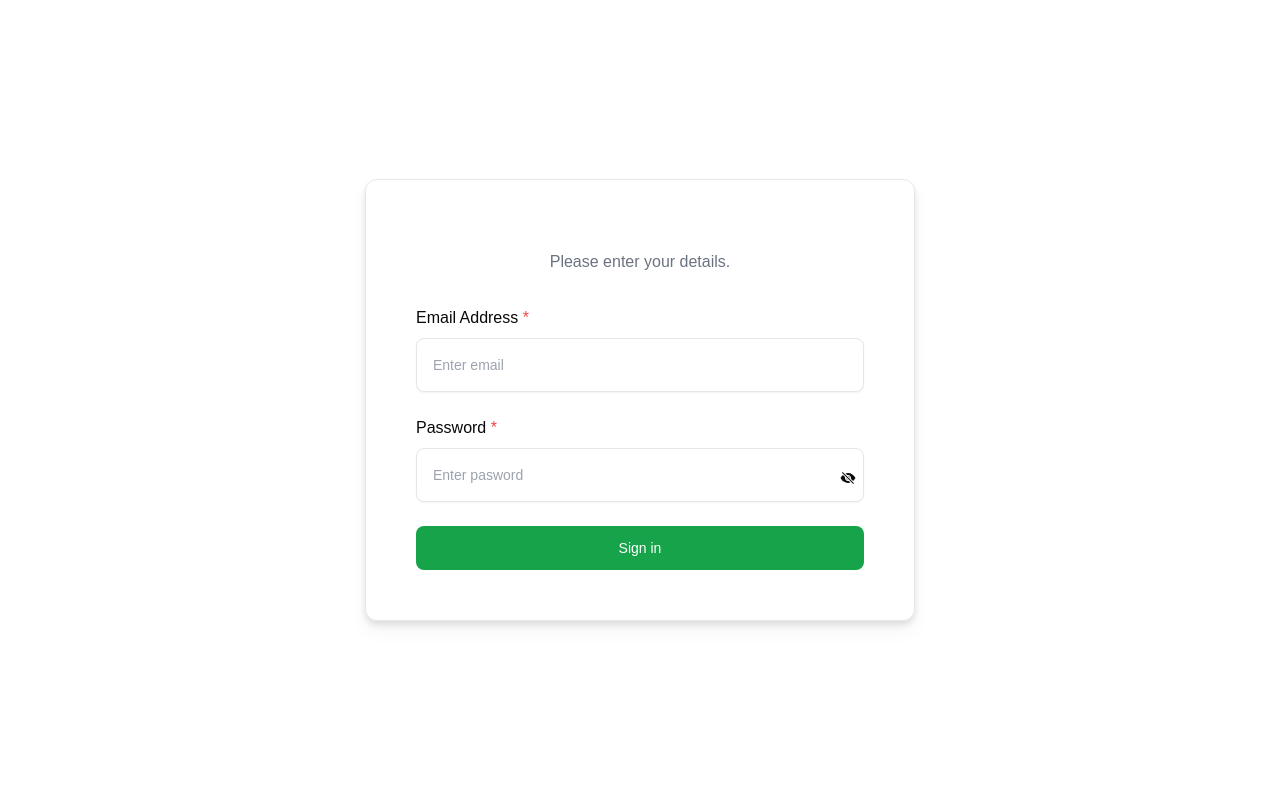
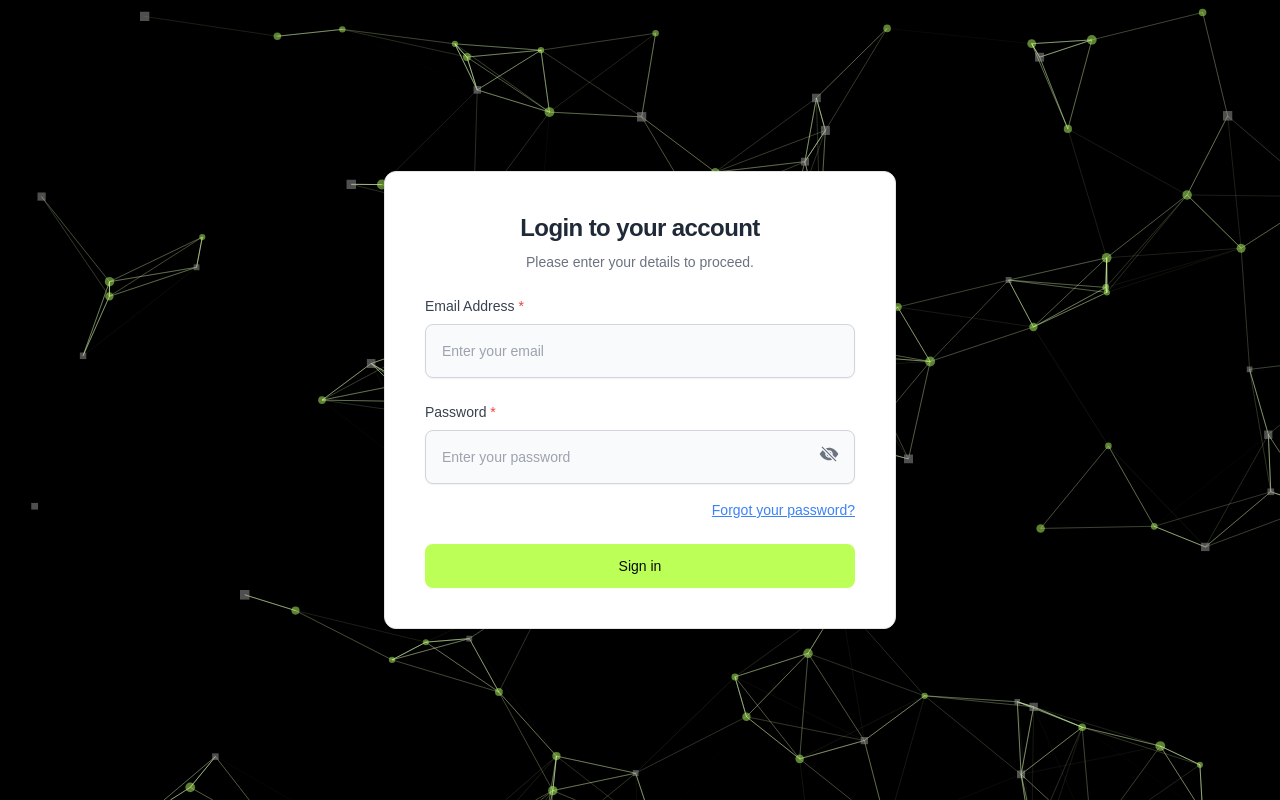
Before and after one commit to Inspectra-Cyber-Team/Inspectra-Admin, a Next.js app: page /auth/login in a window 1280 px wide. Built offline with nearby package versions, Linux system fonts and the light colour scheme; no server answers.

Commit message:
add particlejs and design login form

```diff
--- a/app/(auth)/auth/login/page.tsx
+++ b/app/(auth)/auth/login/page.tsx
@@ -5,6 +5,13 @@ import * as Yup from "yup";
 import { IoEyeOffSharp } from "react-icons/io5";
 import { IoEyeSharp } from "react-icons/io5";
 import { useRouter } from "next/navigation";
+import ParticlesComponent from "@/components/ParticleBackground";
+import Link from "next/link"
+import {
+  Card,
+  CardDescription,
+  CardTitle,
+} from "@/components/ui/card"
 
 type FormValues = {
   email: string;
@@ -58,12 +65,19 @@ const LogIn = () => {
 
   return (
     <section>
-      <div className="h-screen flex justify-center items-center gap-8">
-        <div className="border border-gray-200 bg-white drop-shadow-lg w-[550px] h-fit p-[50px] block rounded-xl">
-          <p className="text-gray-500 text-center  my-5">
-            Please enter your details.
-          </p>
-          {isSubmitting && <p>Testing</p>}
+       <div className="h-screen flex flex-wrap justify-center items-center p-4 bg-black">
+       <ParticlesComponent id="particles"/>
+  {/* Card Component */}
+  <Card className="bg-white drop-shadow-lg w-full max-w-[90%] md:max-w-md lg:max-w-lg mx-auto h-fit p-6 md:p-10 rounded-xl">
+    <CardTitle className="text-center text-2xl font-semibold text-gray-800">
+      Login to your account
+    </CardTitle>
+    <CardDescription className="text-center text-gray-500 mt-2">
+      Please enter your details to proceed.
+    </CardDescription>
+    {isSubmitting && (
+      <p className="text-center text-sm mt-4 text-green-500">Processing...</p>
+    )}
 
     <Formik
       initialValues={{ email: "", password: "" }}
@@ -71,54 +85,71 @@ const LogIn = () => {
       onSubmit={handleSubmit}
     >
       {({ isSubmitting }) => (
-              <Form className="mx-auto mb-0 mt-8 max-w-md space-y-4">
-                <div>
-                  <label htmlFor="email">
+        <Form className="grid gap-6 mt-6">
+          {/* Email Field */}
+          <div className="grid gap-2">
+            <label
+              htmlFor="email"
+              className="block text-sm font-medium text-gray-700"
+            >
               Email Address <span className="text-red-500">*</span>
             </label>
             <Field
-                    className="w-full my-2 rounded-lg border border-gray-200 p-4 pe-12 text-sm shadow-sm bg-white"
+              className="w-full rounded-lg border border-gray-300 p-4 text-sm shadow-sm focus:border-primary focus:ring focus:ring-primary bg-gray-50"
               name="email"
-                    placeholder="Enter email "
+              placeholder="Enter your email"
               type="email"
             />
             <ErrorMessage
-                    className="text-red-500"
+              className="text-red-500 text-sm mt-1"
               component="div"
               name="email"
             />
           </div>
 
-                <div className="relative">
-                  <label htmlFor="password">
+          {/* Password Field */}
+          <div className="grid gap-2 relative">
+            <label
+              htmlFor="password"
+              className="block text-sm font-medium text-gray-700"
+            >
               Password <span className="text-red-500">*</span>
             </label>
             <Field
-                    className="w-full my-2 rounded-lg border border-gray-200 p-4 pe-12 text-sm shadow-sm bg-white"
+              className="w-full rounded-lg border border-gray-300 p-4 text-sm shadow-sm focus:border-primary focus:ring focus:ring-primary bg-gray-50"
               name="password"
-                    placeholder="Enter pasword"
+              placeholder="Enter your password"
               type={showPassword ? "text" : "password"}
             />
             {!showPassword ? (
               <IoEyeOffSharp
-                      className="cursor-pointer absolute right-2 top-[54px]"
+                className="cursor-pointer absolute right-4 top-[42px] text-gray-500"
                 onClick={() => handleShowPassword()}
+                size={20}
               />
             ) : (
               <IoEyeSharp
-                      className="cursor-pointer absolute right-2 top-[54px]"
+                className="cursor-pointer absolute right-4 top-[42px] text-gray-500"
                 onClick={() => handleShowPassword()}
+                size={20}
               />
             )}
             <ErrorMessage
-                    className="text-red-500"
+              className="text-red-500 text-sm mt-1"
               component="div"
               name="password"
             />
+            <Link
+              href="#"
+              className="text-sm text-blue-500 underline mt-2 text-right"
+            >
+              Forgot your password?
+            </Link>
           </div>
 
+          {/* Submit Button */}
           <button
-                  className="inline-block w-full rounded-lg bg-primary px-5 py-3 text-sm font-medium text-white"
+            className="inline-block w-full rounded-lg px-5 py-3 text-sm font-medium bg-primary "
             disabled={isSubmitting}
             type="submit"
           >
@@ -127,9 +158,11 @@ const LogIn = () => {
         </Form>
       )}
     </Formik>
+  </Card>
 </div>
-      </div>
+
     </section>
+
   );
 };
 
--- a/app/globals.css
+++ b/app/globals.css
@@ -20,7 +20,7 @@ body {
       --card-foreground: 240 10% 3.9%;
       --popover: 0 0% 100%;
       --popover-foreground: 240 10% 3.9%;
-      --primary: 142.1 76.2% 36.3%;
+      --primary: 84 100% 67%;
       --primary-foreground: 355.7 100% 97.3%;
       --secondary: 240 4.8% 95.9%;
       --secondary-foreground: 240 5.9% 10%;
@@ -32,9 +32,9 @@ body {
       --destructive-foreground: 0 0% 98%;
       --border: 240 5.9% 90%;
       --input: 240 5.9% 90%;
-      --ring: 142.1 76.2% 36.3%;
+      --ring: 84 100% 67%;
       --radius: 0.5rem;
-      --chart-1: 12 76% 61%;
+      --chart-1: 84 100% 67%;
       --chart-2: 173 58% 39%;
       --chart-3: 197 37% 24%;
       --chart-4: 43 74% 66%;
@@ -42,7 +42,7 @@ body {
     }
 
     .dark {
-      --background: 20 14.3% 4.1%;
+      --background: 20 10% 4.1%;
       --foreground: 0 0% 95%;
       --card: 24 9.8% 10%;
       --card-foreground: 0 0% 95%;
--- /dev/null
+++ b/components/ParticleBackground.tsx
@@ -0,0 +1,119 @@
+'use client';
+import { useEffect, useMemo, useState } from 'react';
+import { loadSlim } from '@tsparticles/slim';
+import Particles, { initParticlesEngine } from '@tsparticles/react';
+import { Engine, IOptions, RecursivePartial } from '@tsparticles/engine'; // Ensure you have the "@tsparticles/slim" package installed.
+
+type ParticlesComponentProps = {
+  id?: string;
+};
+
+const ParticlesComponent = ({ id }: ParticlesComponentProps) => {
+  const [init, setInit] = useState(false);
+
+  useEffect(() => {
+    const initParticles = async (engine: Engine) => {
+      await loadSlim(engine);
+      setInit(true);
+    };
+
+    initParticlesEngine(initParticles).then(() => setInit(true));
+  }, []);
+
+  const options: RecursivePartial<IOptions> | undefined = useMemo(
+    () => ({
+      background: {
+        color: {
+          value: '#000000' ,
+        },
+      },
+      fpsLimit: 100,
+      interactivity: {
+        events: {
+          onClick: {
+            enable: true,
+            mode: 'repulse',
+          },
+          onHover: {
+            enable: true,
+            mode: 'grab',
+          },
+        },
+        modes: {
+          push: {
+            distance: 200,
+            duration: 15,
+          },
+          grab: {
+            distance: 150,
+          },
+        },
+      },
+      particles: {
+        color: {
+          value: ['#b9ff66'],
+        },
+        links: {
+          color: {
+            value: ['#DCFFB3'],
+          },
+          distance: 150,
+          enable: true,
+          opacity: 0.6,
+          width: 1,
+          warp: {
+            enable: true,
+            gradient: {
+              angle: 45,
+              colors: [
+                { stop: 0, value: '#F9B800' },
+                { stop: 0.5, value: '#eaad20' },
+                { stop: 1, value: '#F9B800' },
+              ],
+            },
+          },
+        },
+        move: {
+          direction: 'none',
+          enable: true,
+          outModes: {
+            default: 'bounce',
+          },
+          random: true,
+          speed: 1,
+          straight: false,
+        },
+        number: {
+          density: {
+            enable: true,
+          },
+          value: 180,
+        },
+        opacity: {
+          value: 0.5,
+        },
+        shape: {
+          type: ['circle', 'image'],
+          options: {
+            image: [
+              {
+                src: 'https://dealkh.istad.co/logo.png',
+                width: 100,
+                height: 100,
+              },
+            ],
+          },
+        },
+        size: {
+          value: { min: 3, max: 5 },
+        },
+      },
+      detectRetina: true,
+    }),
+    []
+  );
+
+  return <>{init && <Particles id={id} options={options} />}</>;
+};
+
+export default ParticlesComponent;
--- a/package.json
+++ b/package.json
@@ -20,6 +20,10 @@
     "@radix-ui/react-tabs": "^1.1.1",
     "@radix-ui/react-tooltip": "^1.1.4",
     "@reduxjs/toolkit": "^2.4.0",
+    "@tsparticles/all": "^3.7.1",
+    "@tsparticles/engine": "^3.7.1",
+    "@tsparticles/react": "^3.0.0",
+    "@tsparticles/slim": "^3.7.1",
     "class-variance-authority": "^0.7.1",
     "clsx": "^2.1.1",
     "cookie": "^1.0.2",
@@ -31,6 +35,7 @@
     "react-dom": "^18.3.1",
     "react-icons": "^5.3.0",
     "react-redux": "^9.1.2",
+    "react-tsparticles": "^2.12.2",
     "recharts": "^2.13.3",
     "redux": "^5.0.1",
     "tailwind-merge": "^2.5.5",
```
Also changed, not shown: 1 other file (tests, documents, lock files or other folders). Lines whose indentation alone changed are shown as unchanged.
